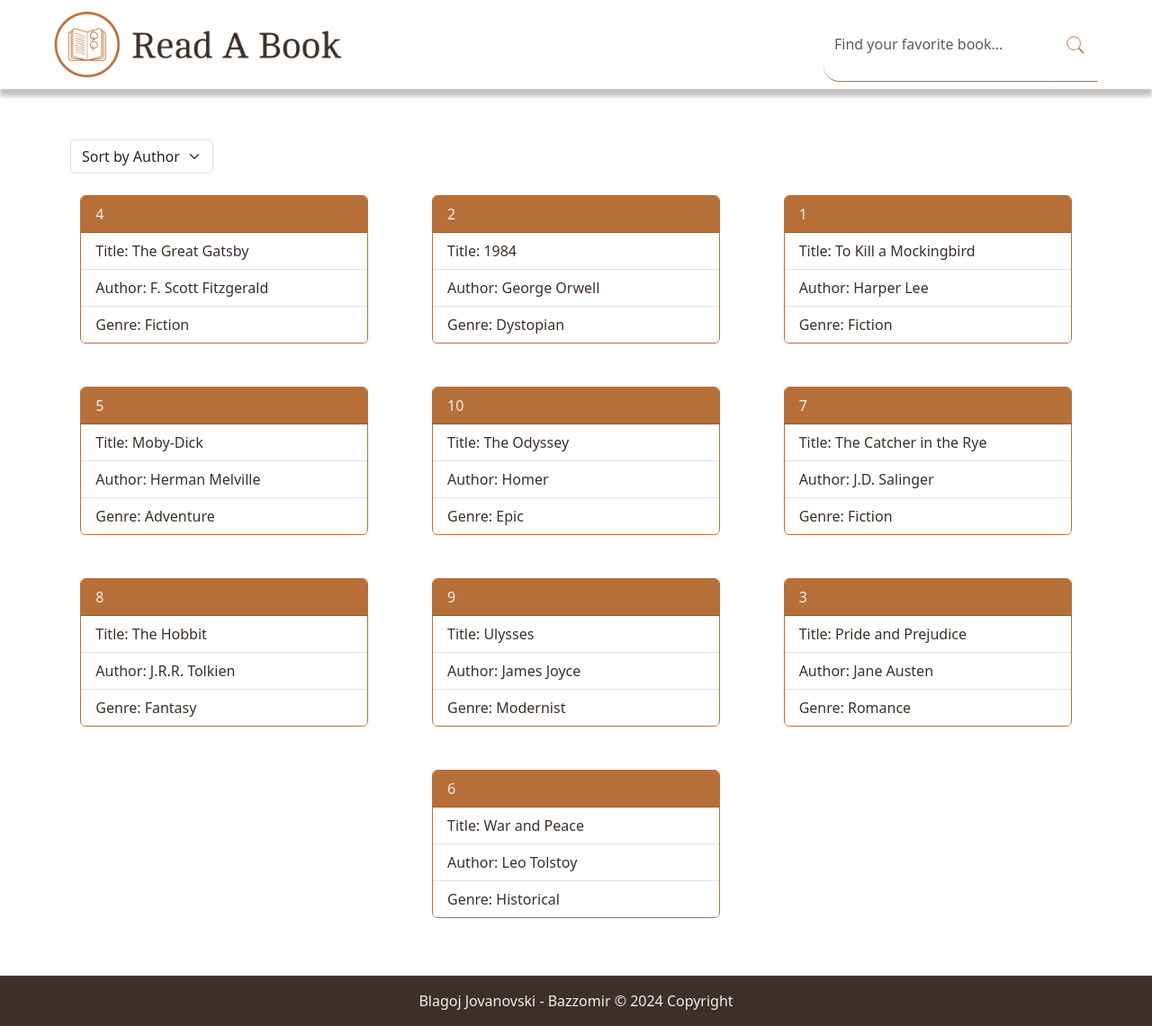
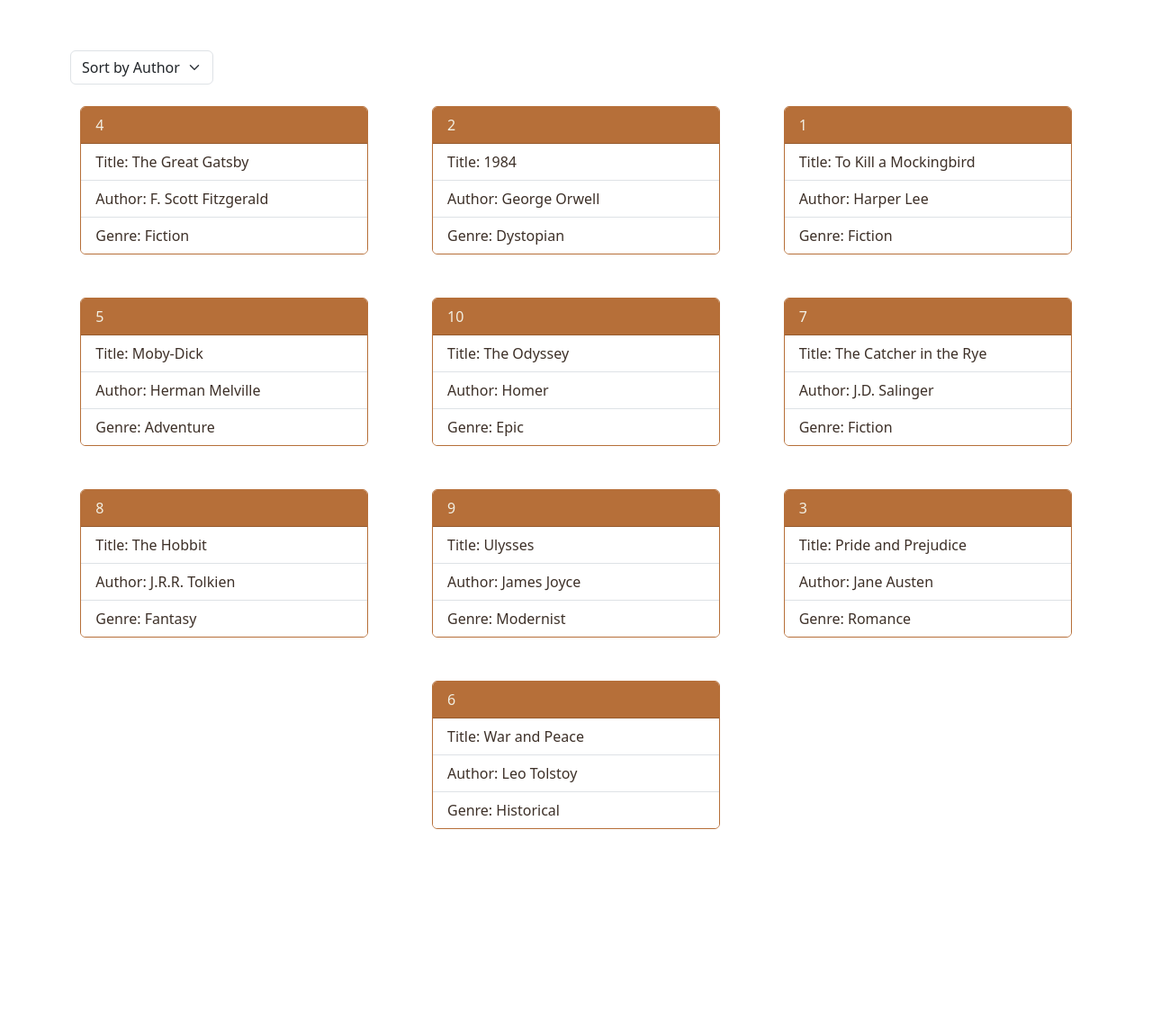
Before and after one commit to Bazzomir/book-search-app, a React (Create React App) app in the folder read-a-book/: page / in a window 1280 px wide. Shown: the whole page at 90% size. After the commit the page ends 986 px from the top, so only its background shows below. Built offline with nearby package versions, Linux system fonts and the light colour scheme.

Commit message:
updated component

```diff
--- a/read-a-book/src/components/App.js
+++ b/read-a-book/src/components/App.js
@@ -3,8 +3,8 @@ import React from 'react';
 import '../assets/css/App.css';
 import 'bootstrap/dist/css/bootstrap.css';
 import 'bootstrap/dist/css/bootstrap.min.css';
-import Header from './component/Header';
-import Footer from './component/Footer';
+// import Header from './component/Header';
+// import Footer from './component/Footer';
 import Homepage from './component/pages/Homepage';
 // import Ruti from './Ruti';
 
@@ -12,10 +12,10 @@ export default function App() {
   return (
     <div className="App">
       {/* <BrowserRouter> */}
-      <Header />
+      {/* <Header /> */}
       {/* <Ruti /> */}
       <Homepage />
-      <Footer />
+      {/* <Footer /> */}
       {/* </BrowserRouter> */}
     </div>
   );
```
